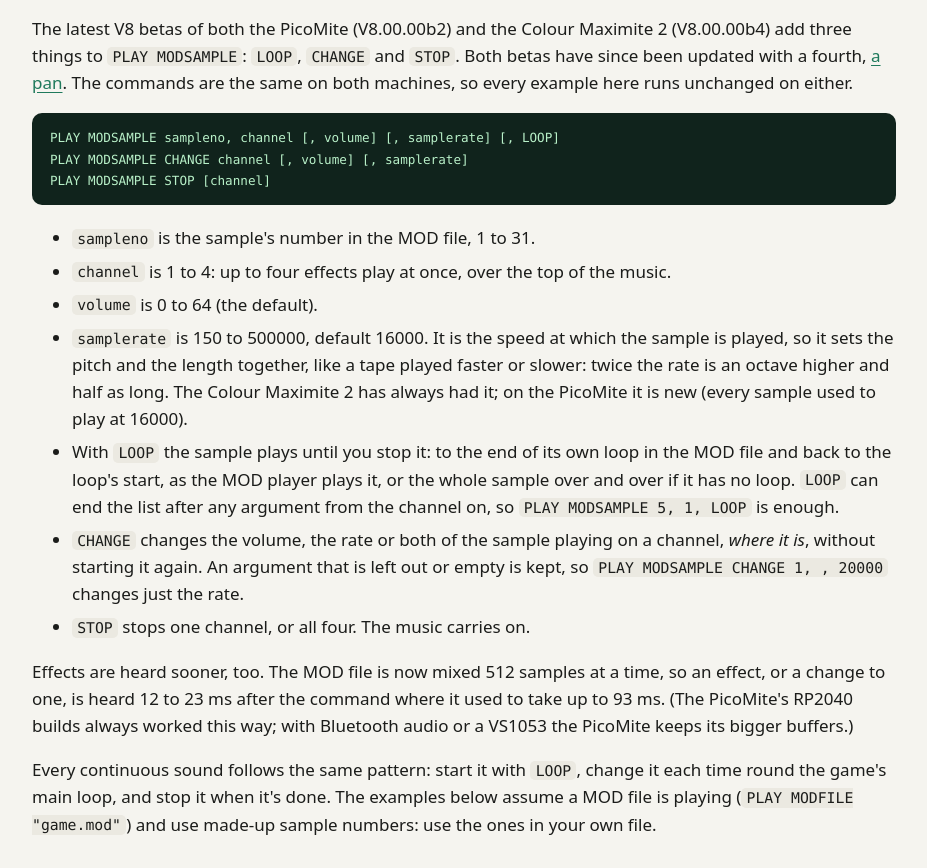
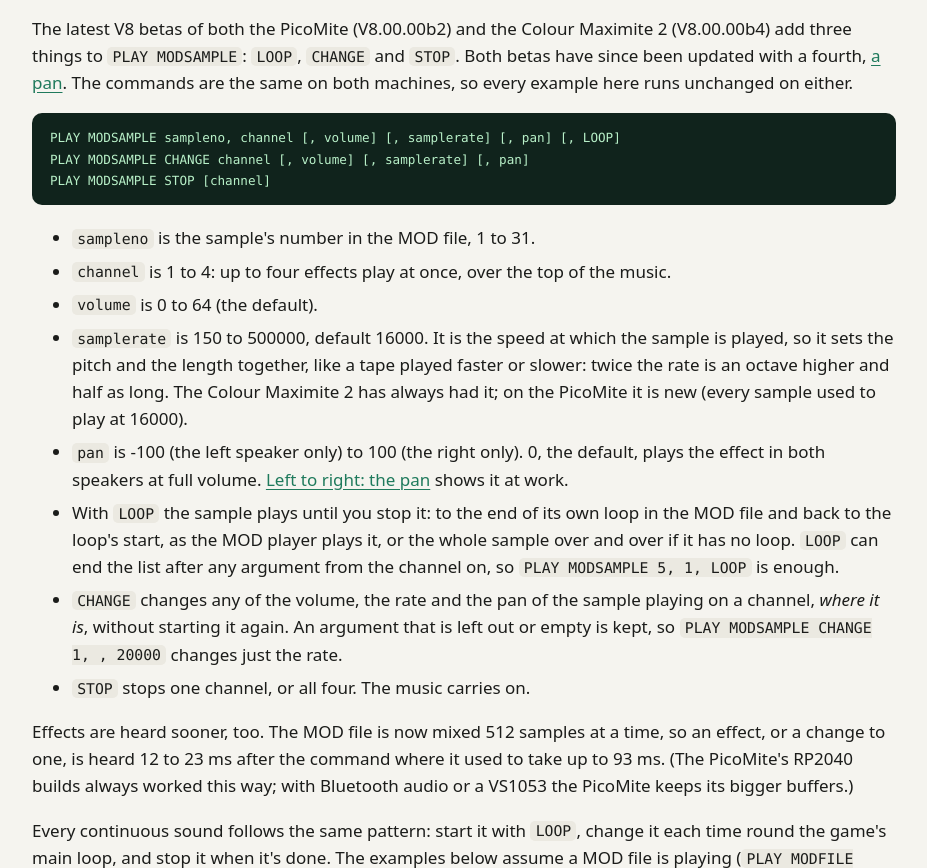
Before and after one commit to UKTailwind/mather.host, a plain HTML site: page blog/modsample-sound-effects/index.html in a window 1280 px wide. Shown: the part 700-1568 px from the top of the page, without its empty margins (64-991 px from the left). Drawn offline with Linux system fonts and the light colour scheme.

Commit message:
Blog: the pan in the MODSAMPLE article's command syntax and argument list
Co-Authored-By: Claude Opus 5.5 <noreply@anthropic.com>

```diff
--- a/blog/modsample-sound-effects/index.html
+++ b/blog/modsample-sound-effects/index.html
@@ -43,16 +43,17 @@
         <div class="article">
           <h2>The commands</h2>
           <p>The latest V8 betas of both the PicoMite (V8.00.00b2) and the Colour Maximite&nbsp;2 (V8.00.00b4) add three things to <code>PLAY MODSAMPLE</code>: <code>LOOP</code>, <code>CHANGE</code> and <code>STOP</code>. Both betas have since been updated with a fourth, <a href="#pan">a pan</a>. The commands are the same on both machines, so every example here runs unchanged on either.</p>
-<pre><code><span class="k">PLAY</span> <span class="k">MODSAMPLE</span> sampleno, channel [, volume] [, samplerate] [, <span class="k">LOOP</span>]
-<span class="k">PLAY</span> <span class="k">MODSAMPLE</span> <span class="k">CHANGE</span> channel [, volume] [, samplerate]
+<pre><code><span class="k">PLAY</span> <span class="k">MODSAMPLE</span> sampleno, channel [, volume] [, samplerate] [, pan] [, <span class="k">LOOP</span>]
+<span class="k">PLAY</span> <span class="k">MODSAMPLE</span> <span class="k">CHANGE</span> channel [, volume] [, samplerate] [, pan]
 <span class="k">PLAY</span> <span class="k">MODSAMPLE</span> <span class="k">STOP</span> [channel]</code></pre>
           <ul>
             <li><code>sampleno</code> is the sample's number in the MOD file, 1 to 31.</li>
             <li><code>channel</code> is 1 to 4: up to four effects play at once, over the top of the music.</li>
             <li><code>volume</code> is 0 to 64 (the default).</li>
             <li><code>samplerate</code> is 150 to 500000, default 16000. It is the speed at which the sample is played, so it sets the pitch and the length together, like a tape played faster or slower: twice the rate is an octave higher and half as long. The Colour Maximite&nbsp;2 has always had it; on the PicoMite it is new (every sample used to play at 16000).</li>
+            <li><code>pan</code> is -100 (the left speaker only) to 100 (the right only). 0, the default, plays the effect in both speakers at full volume. <a href="#pan">Left to right: the pan</a> shows it at work.</li>
             <li>With <code>LOOP</code> the sample plays until you stop it: to the end of its own loop in the MOD file and back to the loop's start, as the MOD player plays it, or the whole sample over and over if it has no loop. <code>LOOP</code> can end the list after any argument from the channel on, so <code>PLAY MODSAMPLE 5, 1, LOOP</code> is enough.</li>
-            <li><code>CHANGE</code> changes the volume, the rate or both of the sample playing on a channel, <em>where it is</em>, without starting it again. An argument that is left out or empty is kept, so <code>PLAY MODSAMPLE CHANGE 1, , 20000</code> changes just the rate.</li>
+            <li><code>CHANGE</code> changes any of the volume, the rate and the pan of the sample playing on a channel, <em>where it is</em>, without starting it again. An argument that is left out or empty is kept, so <code>PLAY MODSAMPLE CHANGE 1, , 20000</code> changes just the rate.</li>
             <li><code>STOP</code> stops one channel, or all four. The music carries on.</li>
           </ul>
           <p>Effects are heard sooner, too. The MOD file is now mixed 512 samples at a time, so an effect, or a change to one, is heard 12 to 23&nbsp;ms after the command where it used to take up to 93&nbsp;ms. (The PicoMite's RP2040 builds always worked this way; with Bluetooth audio or a VS1053 the PicoMite keeps its bigger buffers.)</p>
```
